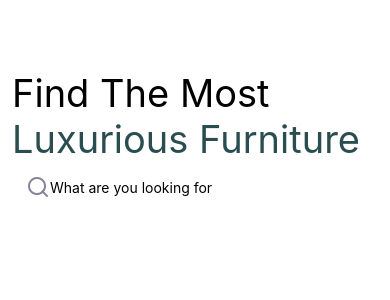
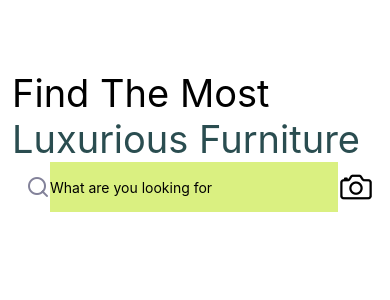
Before and after one commit to HanselTita/Ecommerce_app, a React Native app in the folder react_native_ecommerce/: screen / in a window 390 px wide. Shown: the top 300 px of the page. Built offline with nearby package versions, Linux system fonts and the light colour scheme.

Commit message:
feat: Ionicon: camera-outline - WelcomeView- textInput.

```diff
--- a/react_native_ecommerce/src/components/WelcomeView.js
+++ b/react_native_ecommerce/src/components/WelcomeView.js
@@ -20,7 +20,11 @@ function WelcomeView() {
         <View style={styles.searchWrapper}>
           <TextInput placeholder="What are you looking for" style={styles.searchInput} />
         </View>
+        <View style={styles.searchBtn}>
+        <Ionicons name="camera-outline" size={36}/>
       </View>
+      </View>
+
     </View>
   )
 }
@@ -50,7 +54,11 @@ const styles = StyleSheet.create({
   },
   searchWrapper: {
     flex: 1,
+    backgroundColor:"#daf081"
   },
+  searchBtn:{
+    justifyContent:"center"
+  }
 })
 
 export default WelcomeView
```
